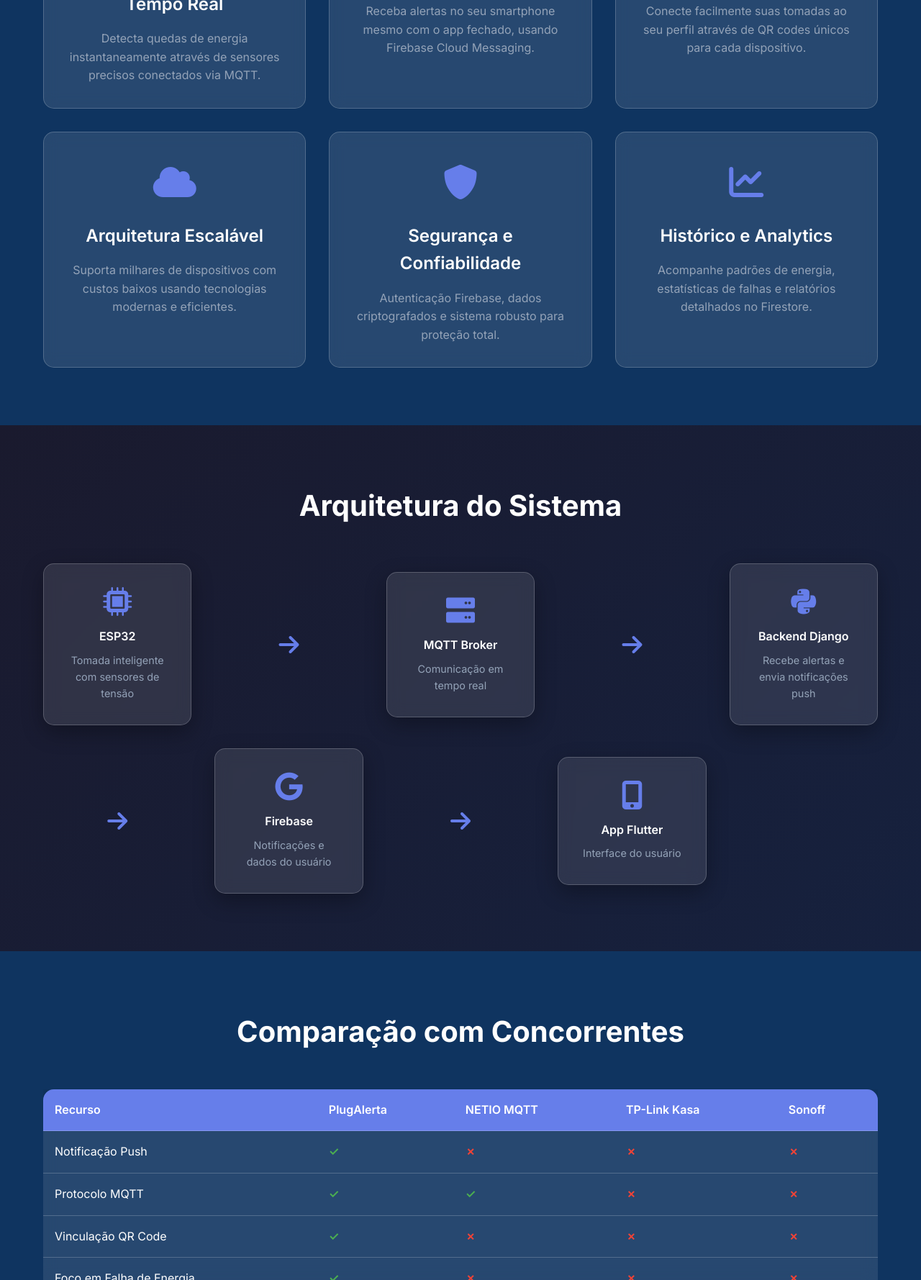
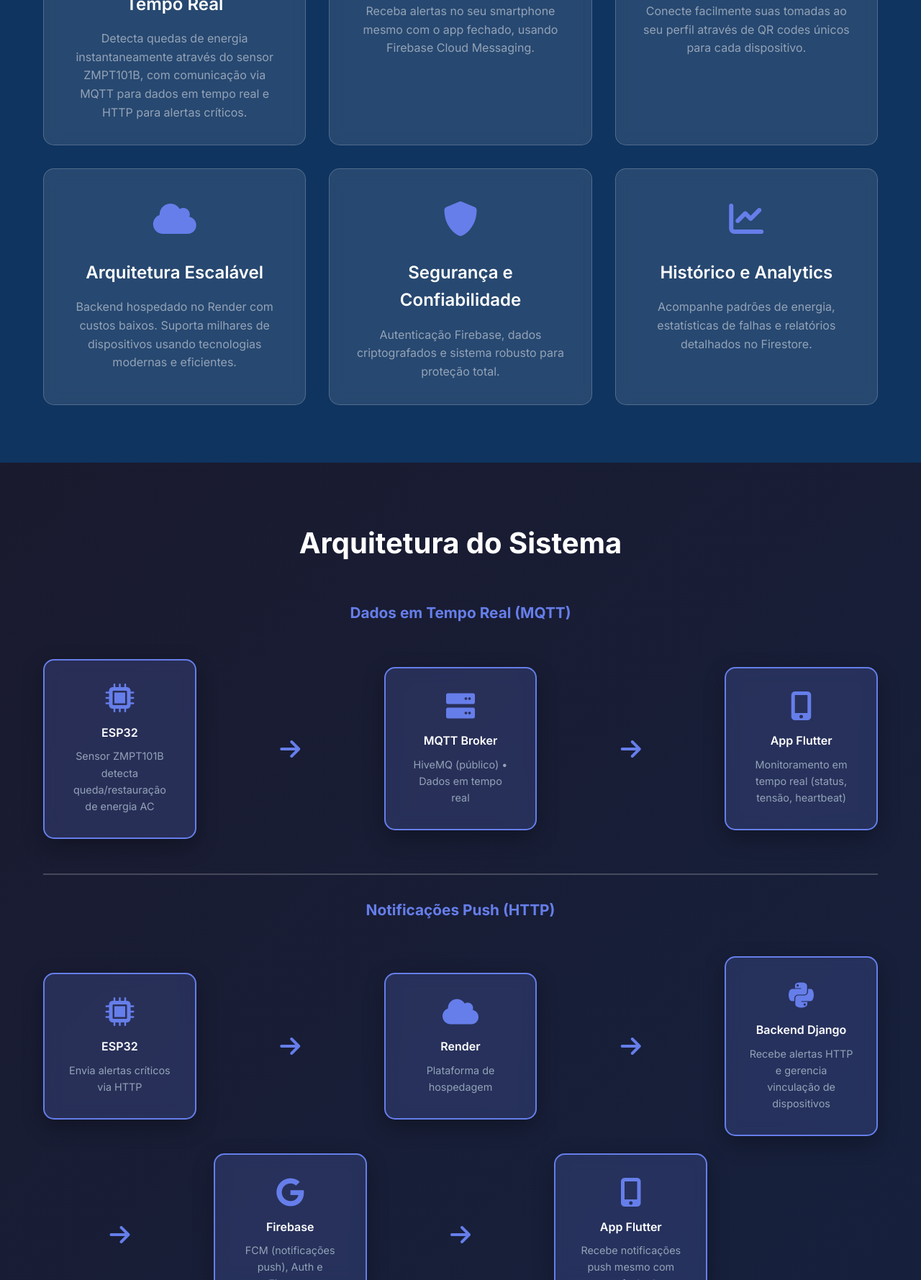
Before and after one commit to brunomecatronica/plugalertasite, a plain HTML site: page index.html in a window 1280 px wide. Shown: the part 1021-2800 px from the top of the page at 72% size. Drawn offline with Linux system fonts and the light colour scheme.

Commit message:
Atualizar arquitetura do sistema e adicionar Ã­cone PlugAlerta
- Adicionar Ã­cone icoplugalerta.svg no header ao lado do texto PlugAlerta
- Reorganizar seÃ§Ã£o de arquitetura com dois fluxos claros (MQTT e HTTP)
- Adicionar Render como componente visual na arquitetura
- Atualizar roadmap para refletir status atual do projeto
- Padronizar cores de todos os componentes da arquitetura
- Atualizar meta tags e keywords com Django e ZMPT101B
- Melhorar descriÃ§Ãµes de recursos e tecnologias

```diff
--- a/index.html
+++ b/index.html
@@ -27,8 +27,8 @@
     <meta name="twitter:image" content="https://brunomecatronica.github.io/plugalertasite/logo.svg">
 
     <!-- Meta tags adicionais -->
-    <meta name="description" content="Monitor inteligente de energia com notificações instantâneas para proteger seus equipamentos. ESP32, MQTT, Firebase e Flutter.">
-    <meta name="keywords" content="PlugAlerta, monitor energia, ESP32, MQTT, Firebase, Flutter, IoT, tomada inteligente">
+    <meta name="description" content="Monitor inteligente de energia com notificações instantâneas para proteger seus equipamentos. ESP32, ZMPT101B, MQTT, Django, Firebase e Flutter.">
+    <meta name="keywords" content="PlugAlerta, monitor energia, ESP32, ZMPT101B, MQTT, Django, Firebase, Flutter, IoT, monitoramento energia AC, notificações push">
     <meta name="author" content="PlugAlerta">
 
     <link href="https://fonts.googleapis.com/css2?family=Inter:wght@300;400;500;600;700&display=swap" rel="stylesheet">
@@ -84,7 +84,7 @@
         .logo-svg {
             width: 32px;
             height: 32px;
-            filter: brightness(0) saturate(100%) invert(19%) sepia(100%) saturate(1000%) hue-rotate(200deg) brightness(0.3) contrast(1.2);
+            filter: brightness(0) saturate(100%) invert(19%) sepia(100%) saturate(1000%) hue-rotate(200deg) brightness(0.3) contrast(1.2); /* Azul escuro #0f3460 */
         }
 
         .nav-links {
@@ -226,13 +226,13 @@
         }
 
         .arch-component {
-            background: rgba(255, 255, 255, 0.1);
+            background: rgba(102, 126, 234, 0.2);
             padding: 2rem;
             border-radius: 15px;
             text-align: center;
             box-shadow: 0 10px 30px rgba(0, 0, 0, 0.3);
             transition: transform 0.3s ease;
-            border: 1px solid rgba(255, 255, 255, 0.2);
+            border: 2px solid #667eea;
             backdrop-filter: blur(10px);
         }
 
@@ -494,7 +494,7 @@
     <header class="header">
         <nav class="nav container">
             <div class="logo">
-                <img src="logo.svg" alt="PlugAlerta" class="logo-svg">
+                <img src="icoplugalerta.svg" alt="PlugAlerta" class="logo-svg">
                 PlugAlerta
             </div>
             <ul class="nav-links">
@@ -527,7 +527,7 @@
                         <i class="fas fa-bolt"></i>
                     </div>
                     <h3>Monitoramento em Tempo Real</h3>
-                    <p>Detecta quedas de energia instantaneamente através de sensores precisos conectados via MQTT.</p>
+                    <p>Detecta quedas de energia instantaneamente através do sensor ZMPT101B, com comunicação via MQTT para dados em tempo real e HTTP para alertas críticos.</p>
                 </div>
                 <div class="feature-card scroll-reveal">
                     <div class="feature-icon">
@@ -548,7 +548,7 @@
                         <i class="fas fa-cloud"></i>
                     </div>
                     <h3>Arquitetura Escalável</h3>
-                    <p>Suporta milhares de dispositivos com custos baixos usando tecnologias modernas e eficientes.</p>
+                    <p>Backend hospedado no Render com custos baixos. Suporta milhares de dispositivos usando tecnologias modernas e eficientes.</p>
                 </div>
                 <div class="feature-card scroll-reveal">
                     <div class="feature-icon">
@@ -572,11 +572,14 @@
     <section id="architecture" class="architecture">
         <div class="container">
             <h2 class="section-title scroll-reveal">Arquitetura do Sistema</h2>
-            <div class="arch-diagram">
+
+            <!-- Fluxo 1: Dados em Tempo Real via MQTT -->
+            <h3 style="text-align: center; color: #667eea; margin-bottom: 2rem; font-size: 1.3rem;" class="scroll-reveal">Dados em Tempo Real (MQTT)</h3>
+            <div class="arch-diagram" style="grid-template-columns: repeat(auto-fit, minmax(180px, 1fr)); gap: 1.5rem;">
                 <div class="arch-component scroll-reveal">
                     <i class="fas fa-microchip"></i>
                     <h4>ESP32</h4>
-                    <p>Tomada inteligente com sensores de tensão</p>
+                    <p>Sensor ZMPT101B detecta queda/restauração de energia AC</p>
                 </div>
                 <div class="arrow scroll-reveal">
                     <i class="fas fa-arrow-right"></i>
@@ -584,7 +587,33 @@
                 <div class="arch-component scroll-reveal">
                     <i class="fas fa-server"></i>
                     <h4>MQTT Broker</h4>
-                    <p>Comunicação em tempo real</p>
+                    <p>HiveMQ (público) • Dados em tempo real</p>
+                </div>
+                <div class="arrow scroll-reveal">
+                    <i class="fas fa-arrow-right"></i>
+                </div>
+                <div class="arch-component scroll-reveal">
+                    <i class="fas fa-mobile-alt"></i>
+                    <h4>App Flutter</h4>
+                    <p>Monitoramento em tempo real (status, tensão, heartbeat)</p>
+                </div>
+            </div>
+
+            <!-- Fluxo 2: Notificações Push via HTTP -->
+            <h3 style="text-align: center; color: #667eea; margin: 3rem 0 2rem 0; font-size: 1.3rem; padding-top: 2rem; border-top: 2px solid rgba(255,255,255,0.2);" class="scroll-reveal">Notificações Push (HTTP)</h3>
+            <div class="arch-diagram" style="grid-template-columns: repeat(auto-fit, minmax(180px, 1fr)); gap: 1.5rem;">
+                <div class="arch-component scroll-reveal">
+                    <i class="fas fa-microchip"></i>
+                    <h4>ESP32</h4>
+                    <p>Envia alertas críticos via HTTP</p>
+                </div>
+                <div class="arrow scroll-reveal">
+                    <i class="fas fa-arrow-right"></i>
+                </div>
+                <div class="arch-component scroll-reveal">
+                    <i class="fas fa-cloud"></i>
+                    <h4>Render</h4>
+                    <p>Plataforma de hospedagem</p>
                 </div>
                 <div class="arrow scroll-reveal">
                     <i class="fas fa-arrow-right"></i>
@@ -592,7 +621,7 @@
                 <div class="arch-component scroll-reveal">
                     <i class="fab fa-python"></i>
                     <h4>Backend Django</h4>
-                    <p>Recebe alertas e envia notificações push</p>
+                    <p>Recebe alertas HTTP e gerencia vinculação de dispositivos</p>
                 </div>
                 <div class="arrow scroll-reveal">
                     <i class="fas fa-arrow-right"></i>
@@ -600,7 +629,7 @@
                 <div class="arch-component scroll-reveal">
                     <i class="fab fa-google"></i>
                     <h4>Firebase</h4>
-                    <p>Notificações e dados do usuário</p>
+                    <p>FCM (notificações push), Auth e Firestore</p>
                 </div>
                 <div class="arrow scroll-reveal">
                     <i class="fas fa-arrow-right"></i>
@@ -608,8 +637,12 @@
                 <div class="arch-component scroll-reveal">
                     <i class="fas fa-mobile-alt"></i>
                     <h4>App Flutter</h4>
-                    <p>Interface do usuário</p>
+                    <p>Recebe notificações push mesmo com app fechado</p>
                 </div>
+            </div>
+
+            <div style="margin-top: 2rem; text-align: center; color: #94a3b8; font-size: 0.9rem;">
+                <p class="scroll-reveal">💡 <strong>Dupla Comunicação:</strong> MQTT para dados em tempo real + HTTP via Render para notificações push garantidas</p>
             </div>
         </div>
     </section>
@@ -682,7 +715,7 @@
                     </div>
                     <div class="timeline-content">
                         <h4>Fase 1: Prototipagem</h4>
-                        <p>MVP funcional com ESP32, MQTT, Node.js e Firebase Cloud Messaging</p>
+                        <p>MVP funcional com ESP32, MQTT, Django e Firebase Cloud Messaging</p>
                     </div>
                 </div>
                 <div class="timeline-item scroll-reveal">
@@ -691,7 +724,7 @@
                     </div>
                     <div class="timeline-content">
                         <h4>Fase 2: Beta</h4>
-                        <p>Testes com usuários reais, integração QR Code e Firestore</p>
+                        <p>✅ Concluído: Testes com usuários reais, integração QR Code, Firebase Auth e Firestore</p>
                     </div>
                 </div>
                 <div class="timeline-item scroll-reveal">
@@ -700,7 +733,7 @@
                     </div>
                     <div class="timeline-content">
                         <h4>Fase 3: Lançamento</h4>
-                        <p>App completo em produção com funcionalidades avançadas</p>
+                        <p>✅ Em produção: App Flutter completo, backend Django no Render, notificações push funcionando</p>
                     </div>
                 </div>
                 <div class="timeline-item scroll-reveal">
@@ -709,7 +742,7 @@
                     </div>
                     <div class="timeline-content">
                         <h4>Fase 4: Escala</h4>
-                        <p>Dashboard web, automações avançadas e crescimento comercial</p>
+                        <p>✅ Dashboard web Django Admin implementado | Em desenvolvimento: Automações avançadas e crescimento comercial</p>
                     </div>
                 </div>
             </div>
@@ -726,11 +759,11 @@
                 </div>
                 <div class="footer-section">
                     <h4>Tecnologias</h4>
-                    <p>ESP32 • MQTT • Django • Firebase • Flutter</p>
+                    <p>ESP32 • MQTT • Django (Render) • Firebase • Flutter</p>
                 </div>
                 <div class="footer-section">
                     <h4>Custo Estimado</h4>
-                    <p>~US$ 0-10/mês para os primeiros 1000 dispositivos</p>
+                    <p>~US$ 0-10/mês (Render Free Tier + Firebase) para os primeiros 1000 dispositivos</p>
                 </div>
                 <div class="footer-section">
                     <h4>Contato</h4>
```
Also changed, not shown: icoplugalerta.svg (added).
